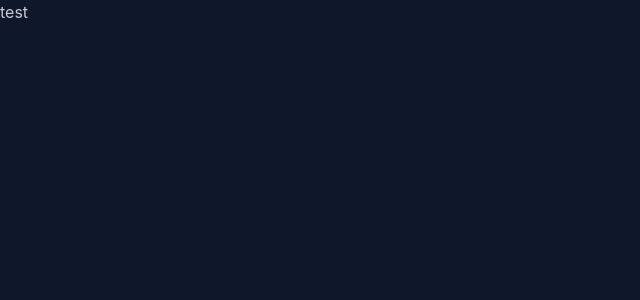
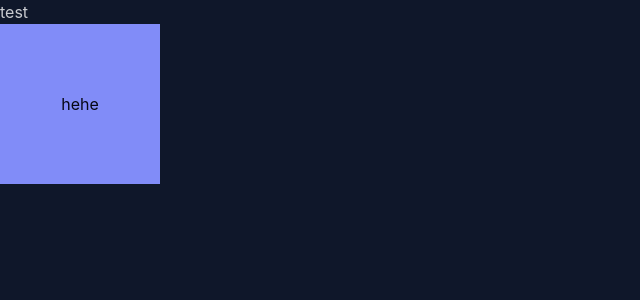
Before and after one commit to Xenon99o9/Junie, a React (Vite) app in the folder front/: page / in a window 1280 px wide. Shown: the top 300 px of the page, without its empty margins (0-640 px from the left). Built offline with nearby package versions, Linux system fonts and the light colour scheme.

Commit message:
mise en place d'un system de carte  en composant

```diff
--- a/front/src/App.tsx
+++ b/front/src/App.tsx
@@ -1,12 +1,23 @@
-
+import Card from "./Card";
 
 function App() {
+
+  type Card = {
+    id: number
+    text: string
+  }
+
+  const test : Card ={
+    id:0,
+    text:"hehe"
+  }
 
   return (
     <>
     <div>
         <p>test</p>
-
+        <Card
+        card={test} />
     </div>
     </>
   )
--- /dev/null
+++ b/front/src/Card.tsx
@@ -0,0 +1,22 @@
+type Card = {
+  id: number
+  text: string
+}
+
+type Props = {
+    card: Card
+}
+
+const Card = ({card} : Props) => {
+
+    return (
+        <div className="w-40 h-40 bg-secondary">
+            <div className="h-full w-full flex items-center justify-center">
+                <p className="text-secondary-content text-center">{card.text}</p>
+            </div>
+
+        </div>
+    )
+}
+
+export default Card
```
